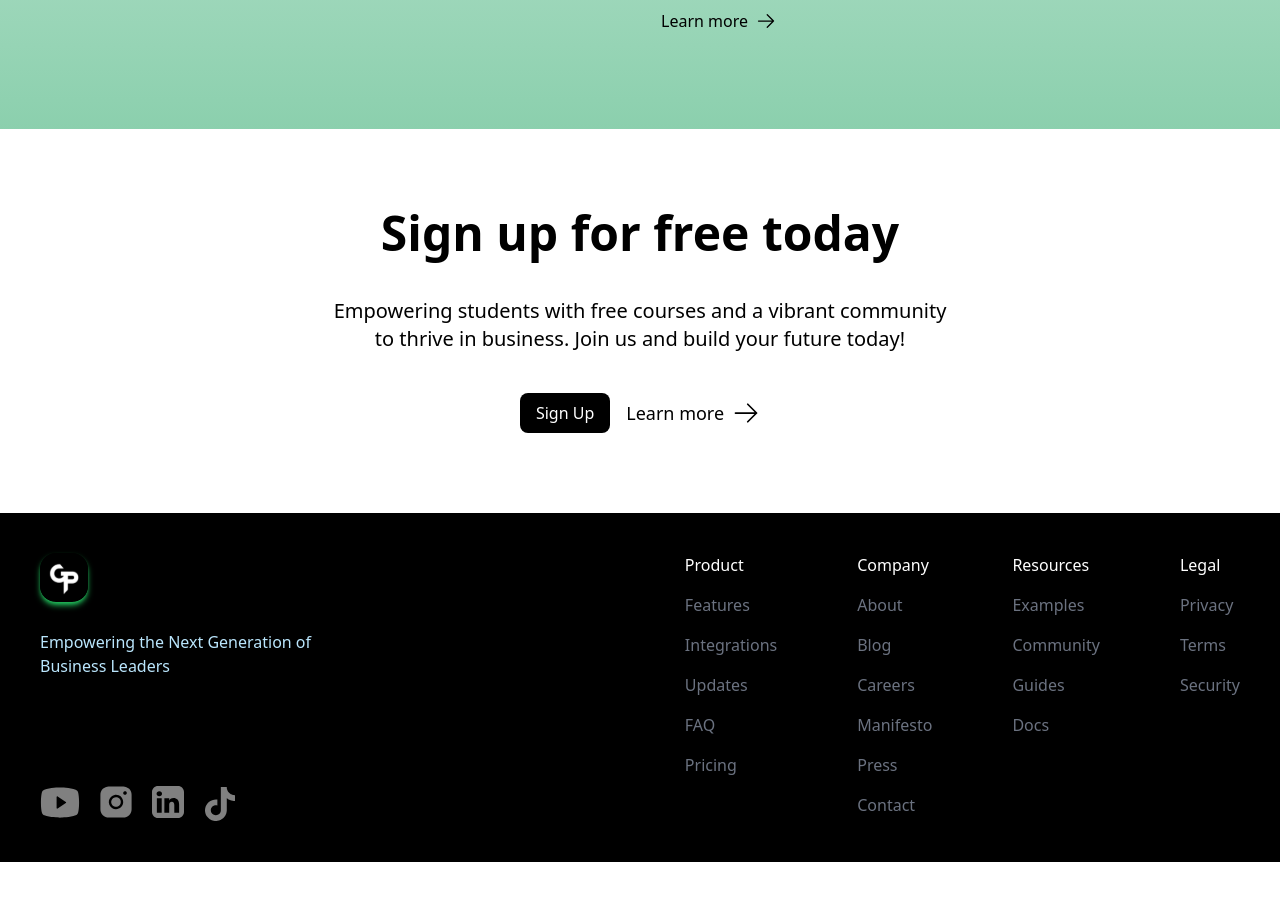
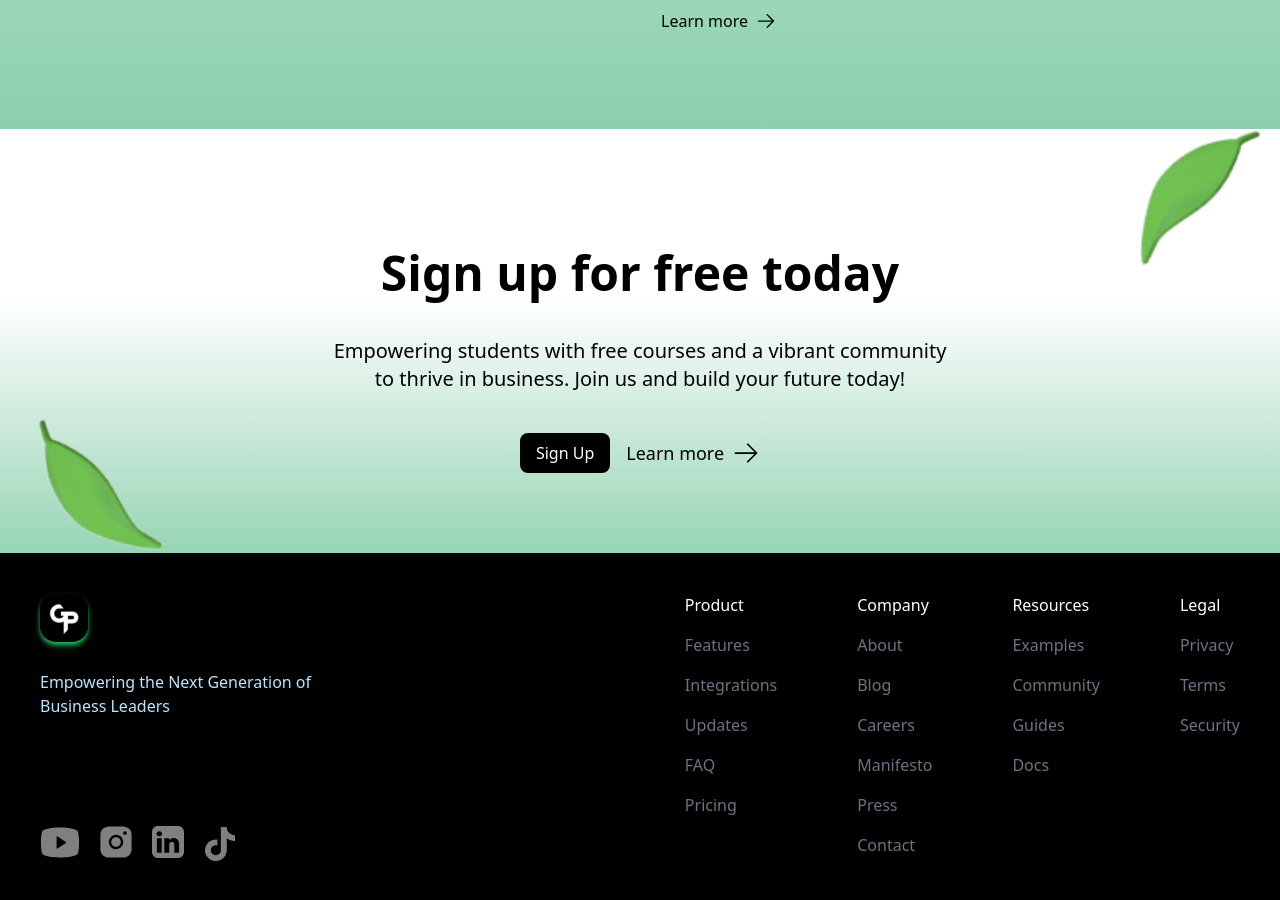
Before and after one commit to gpproject06/green-portfolio-website, a Next.js app: page / in a window 1280 px wide. Shown: the part 2806-3706 px from the top of the page. Before the commit the page ends 3668 px from the top, so only its background shows below. Built offline with nearby package versions, Linux system fonts and the light colour scheme.

Commit message:
sign up updated

```diff
--- a/src/app/page.tsx
+++ b/src/app/page.tsx
@@ -132,13 +132,34 @@ Our Story and Mission
 </div>
 
      {/* Sign up Section */}
-      <section className="py-20 text-center space-y-10">
+<section className="py-20 text-center space-y-10 bg-custom-gradient-white relative">
+
+{/* Top-right leaf */}
+    <Image
+      src={backgroundLeaf}
+      alt="background leaf"
+      width={65}
+      height={500}
+      className='absolute right-0 top-[-20px] sm:top-0 sm:w-[90px] md:w-[100px] xl:w-[120px] xl:right-5'
+    />
+
     <p className="text-5xl font-bold">
   Sign up for <br className="sm:hidden" />free today
     </p>
+
+{/* Bottom-left leaf */}
+    <Image
+      src={backgroundLeaf}
+      alt="background leaf"
+      width={70}
+      height={500}
+      className='absolute rotate-[-85deg] left-0 bottom-[-20px] sm:bottom-0 sm:w-[100px] xl:w-[120px] xl:left-10'
+    />
+
     <p className="text-lg sm:text-xl">
       Empowering students with free courses and a vibrant community<br className="hidden sm:block" /> to thrive in business. Join us and build your future today!
     </p>
+
     <div className="flex justify-center gap-4">
     <button className="bg-black text-white py-2 px-4 rounded-lg">Sign Up</button>
     <button className="text-lg flex items-center text-black gap-2">
@@ -146,7 +167,11 @@ Our Story and Mission
       <Image className="w-7" src={rightArrow} alt="Right Arrow SVG" />
     </button>
 </div>
+
 </section>
+      {/* End of sign up */}
+
+
 
       {/* Footer Section */}
       <section className="bg-black gap-10 py-10 px-10 2xl:px-36 text-center flex flex-col sm:flex-row text-white">
--- a/tailwind.config.ts
+++ b/tailwind.config.ts
@@ -22,6 +22,7 @@ const config: Config = {
         'custom-gradient-diagonal': 'linear-gradient(225deg, #ffffff 40%, #74C69D 80%)',
         'custom-gradient-diagonal-bottom': 'linear-gradient(195deg, #ffffff 40%, #74C69D 80%)',
         'custom-gradient-vertical': 'linear-gradient(#ffffff 0%, #74C69D 120%)',
+        'custom-gradient-white': 'linear-gradient(#ffffff 0%, #ffffff 40%, #74C69D 120%)',
       },
       keyframes: {
         float: {
```
Lines whose indentation alone changed are shown as unchanged.
